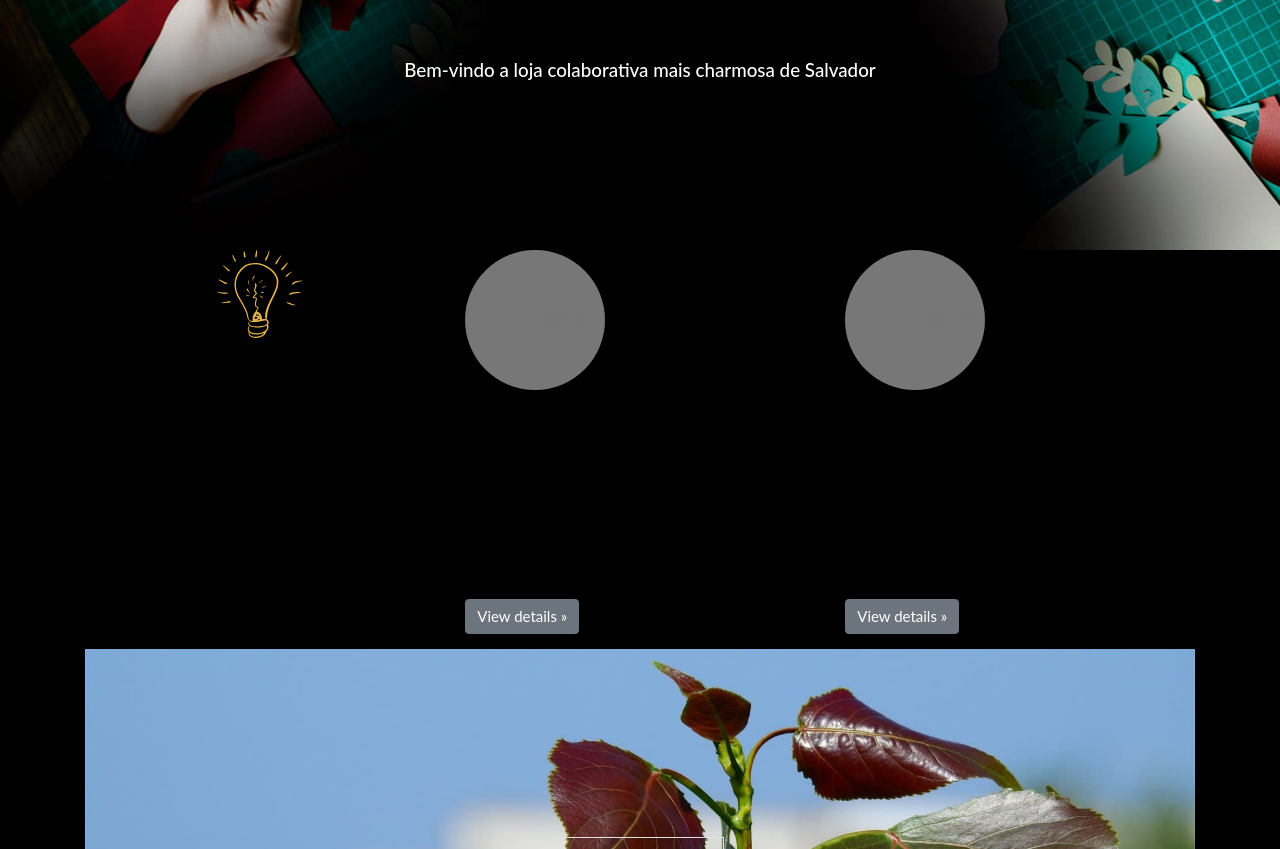
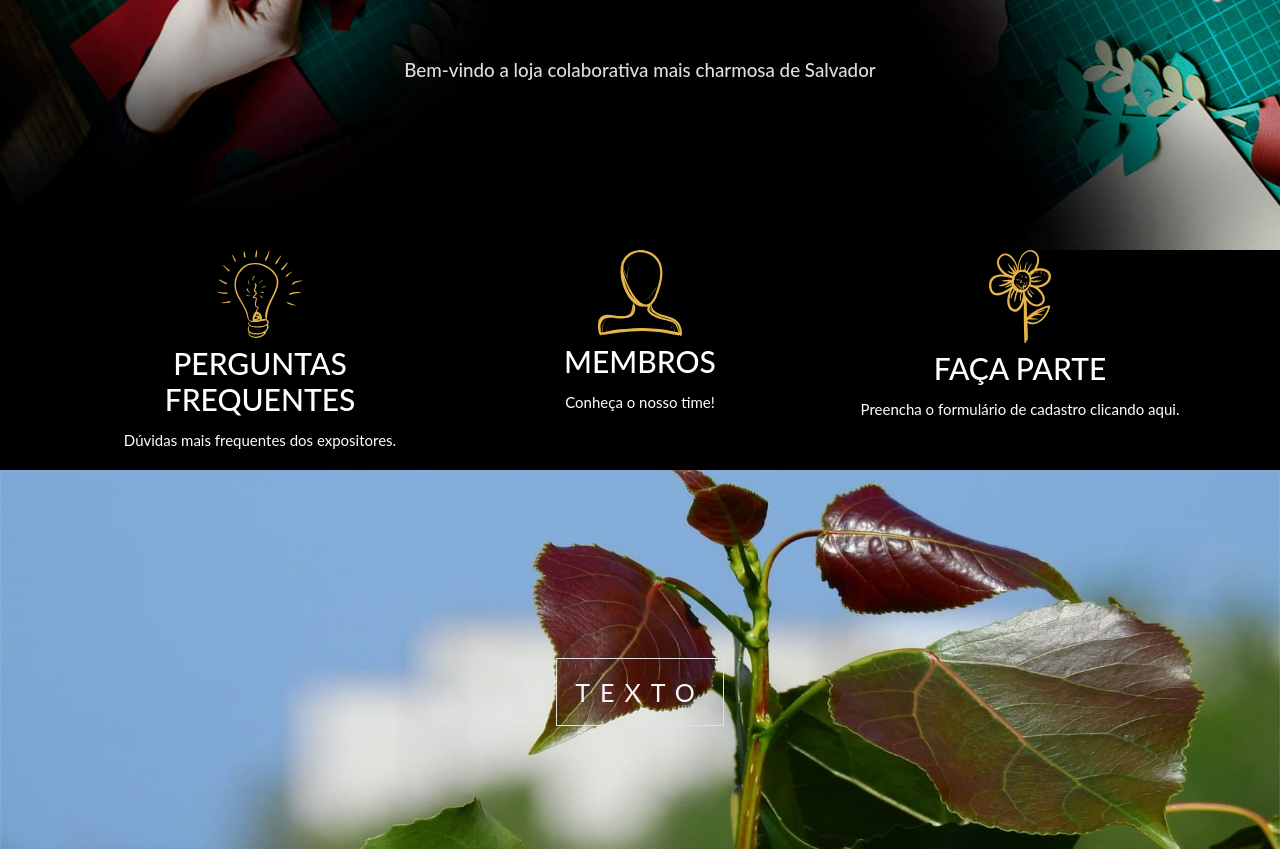
Before and after one commit to wiltonsg/novaincanto, a plain HTML site: page index.html in a window 1280 px wide. Shown: the part 550-1399 px from the top of the page. Drawn offline with nearby package versions, Linux system fonts and the light colour scheme.

Commit message:
Secao 1 pronta

```diff
--- a/css/parallax.css
+++ b/css/parallax.css
@@ -63,11 +63,6 @@ h3 {
   text-align: center;
 }
 
-h5 {
-  color: white;
-  text-align: center;
-}
-
 /* Turn off parallax scrolling for tablets and phones */
 @media only screen and (max-device-width: 1024px) {
   .bgimg-1, .bgimg-2, .bgimg-3 {
--- a/css/style.css
+++ b/css/style.css
@@ -112,6 +112,14 @@ p {
 }
 
 /*Texto*/
+.col-lg-4 {
+  text-center
+  position: relative;
+  width: 100%;
+  padding-right: 15px;
+  padding-left: 15px;
+  color: #fff;
+}
 
 .texto-1 {
   color: #777;
--- a/index.html
+++ b/index.html
@@ -61,24 +61,23 @@
   <!--   Section 1  -->
   <div class="container marketing">
     <div class="row">
-      <div class="col-lg-4 text-center white-text">
+      <div class="col-lg-4 text-center">
         <h5><img src="/images/icones/perguntas.svg"></h5>
         <h2>PERGUNTAS FREQUENTES</h2>
         <p>Dúvidas mais frequentes dos expositores.</p>
-      </div><!-- /.col-lg-4 -->
-      <div class="col-lg-4">
-        <svg class="bd-placeholder-img rounded-circle" width="140" height="140" xmlns="http://www.w3.org/2000/svg" preserveAspectRatio="xMidYMid slice" focusable="false" role="img" aria-label="Placeholder: 140x140"><title>Placeholder</title><rect width="100%" height="100%" fill="#777"/><text x="50%" y="50%" fill="#777" dy=".3em">140x140</text></svg>
-        <h2>Heading</h2>
-        <p>Duis mollis, est non commodo luctus, nisi erat porttitor ligula, eget lacinia odio sem nec elit. Cras mattis consectetur purus sit amet fermentum. Fusce dapibus, tellus ac cursus commodo, tortor mauris condimentum nibh.</p>
-        <p><a class="btn btn-secondary" href="#" role="button">View details &raquo;</a></p>
-      </div><!-- /.col-lg-4 -->
-      <div class="col-lg-4">
-        <svg class="bd-placeholder-img rounded-circle" width="140" height="140" xmlns="http://www.w3.org/2000/svg" preserveAspectRatio="xMidYMid slice" focusable="false" role="img" aria-label="Placeholder: 140x140"><title>Placeholder</title><rect width="100%" height="100%" fill="#777"/><text x="50%" y="50%" fill="#777" dy=".3em">140x140</text></svg>
-        <h2>Heading</h2>
-        <p>Donec sed odio dui. Cras justo odio, dapibus ac facilisis in, egestas eget quam. Vestibulum id ligula porta felis euismod semper. Fusce dapibus, tellus ac cursus commodo, tortor mauris condimentum nibh, ut fermentum massa justo sit amet risus.</p>
-        <p><a class="btn btn-secondary" href="#" role="button">View details &raquo;</a></p>
-      </div><!-- /.col-lg-4 -->
-    </div><!-- /.row -->
+      </div>
+      <div class="col-lg-4 text-center">
+        <h5> <img src="/images/icones/membros.svg"></h5>
+        <h2>MEMBROS</h2>
+        <p>Conheça o nosso time!</p>
+      </div>
+      <div class="col-lg-4 text-center">
+        <h5><img src="/images/icones/fparte.svg"></h5>
+        <h2>FAÇA PARTE</h2>
+        <p>Preencha o formulário de cadastro clicando aqui.</p>
+      </div>
+    </div>
+  </div>
 
   <div class="bgimg-2">
     <div class="caption">
```
